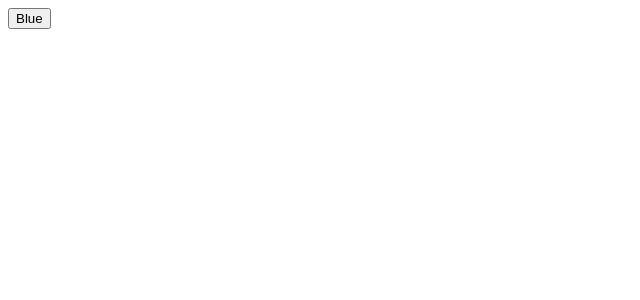
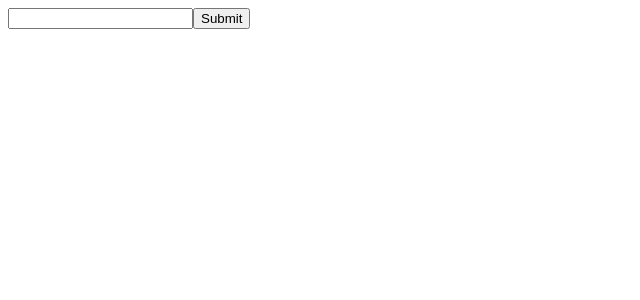
Before and after one commit to Nabab-Sharif/React-Practices, a React (Create React App) app: page / in a window 1280 px wide. Shown: the top 300 px of the page, without its empty margins (0-640 px from the left). Built offline with nearby package versions, Linux system fonts and the light colour scheme.

Commit message:
refference create

```diff
--- /dev/null
+++ b/src/component/home/HomeBanner2.js
@@ -0,0 +1,25 @@
+
+import React, { Component } from 'react'
+
+export default class HomeBanner2 extends Component {
+
+
+  MyClick = () => {
+    const text = this.MyText.value;
+    alert(text);
+  }
+
+
+
+  render() {
+
+    return (
+      <div>
+
+        <input ref={(input) => { this.MyText = input }} type="text" />
+
+        <button onClick={this.MyClick}>Submit</button>
+      </div>
+    )
+  }
+}
--- a/src/pages/HomePage.js
+++ b/src/pages/HomePage.js
@@ -1,6 +1,6 @@
 
 import React, { Component } from 'react'
-import HomeBanner from "../component/home/HomeBanner1"
+import HomeBanner from "../component/home/HomeBanner2"
 
 export default class HomePage extends Component {
 
```
